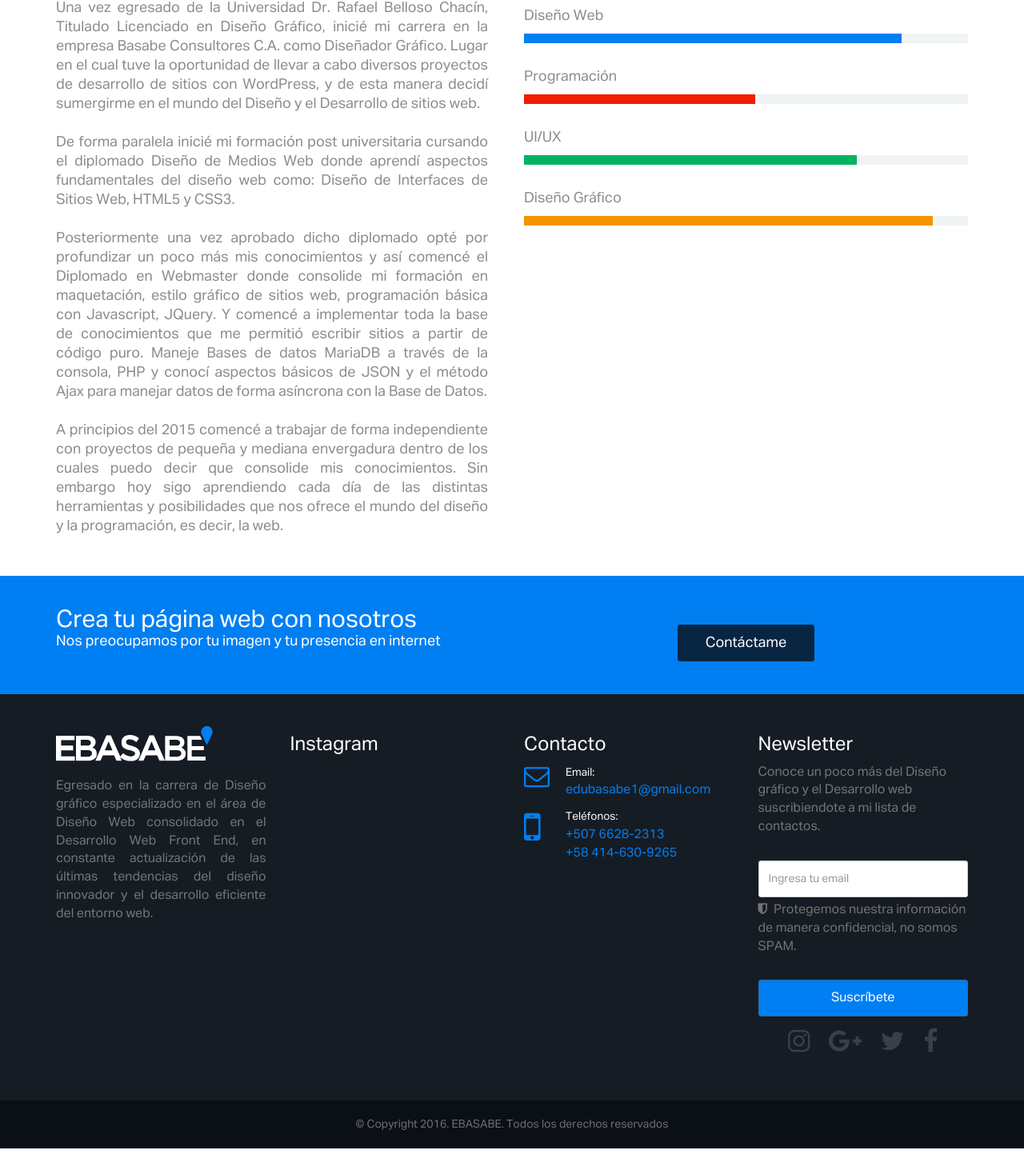
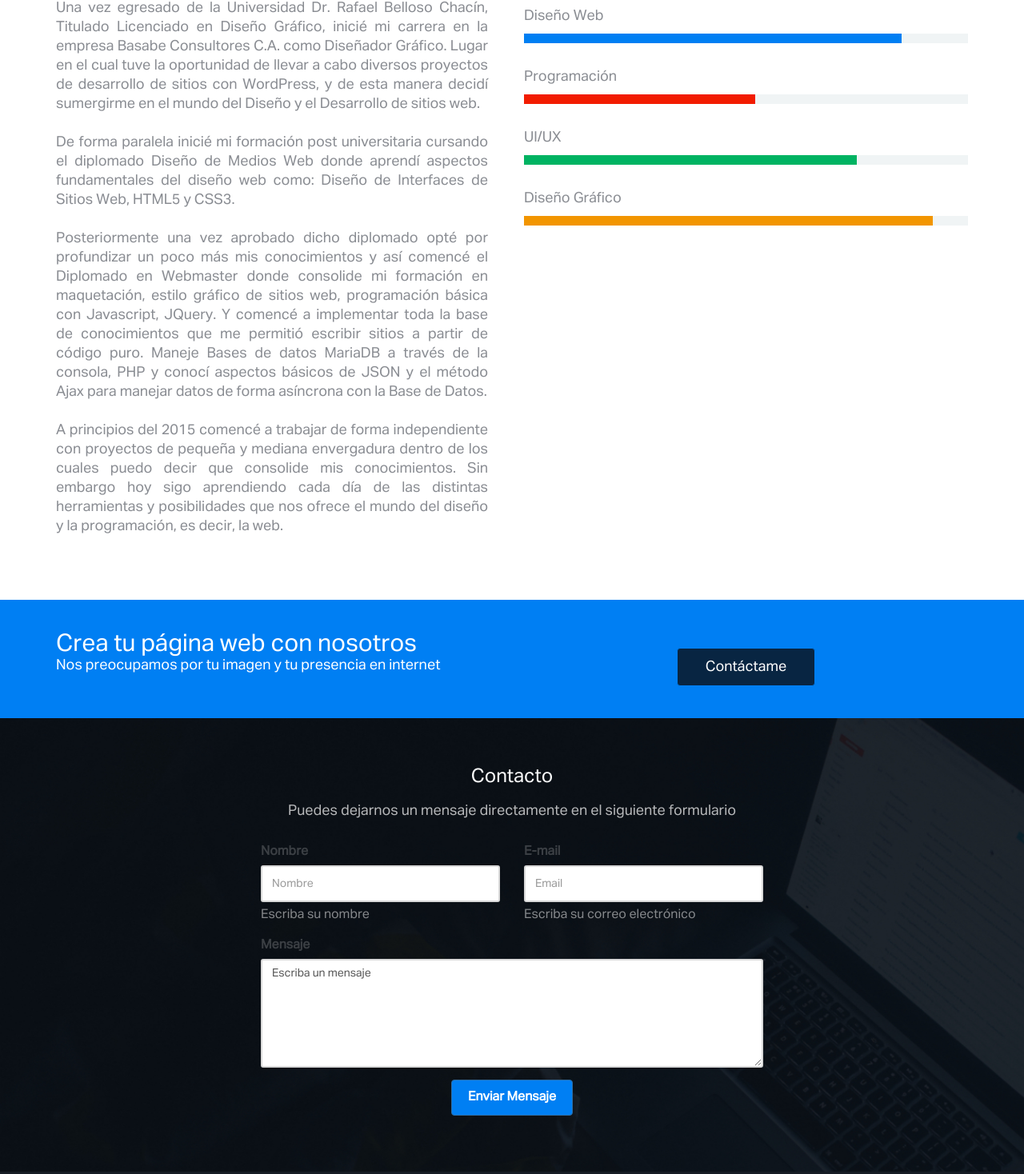
Before and after one commit to edubasabe/ebasabe-web, a website: page app/index.html in a window 1280 px wide. Shown: the part 1376-2844 px from the top of the page at 80% size. Before the commit the page ends 2812 px from the top, so only its background shows below. Drawn offline with Linux system fonts and the light colour scheme.

Commit message:
Seccion de contacto terminada

```diff
--- a/app/index.html
+++ b/app/index.html
@@ -10,29 +10,29 @@
     <meta name="robots" content="Index,Follow">
     <meta name="description" content="Diseñador Gráfico especializado en el Diseño y Desarrollo Web con más de 2 años de experiencia llevando a cabo proyectos a nivel internacional">
     <meta name="author" content="Eduardo Basabe">
-    <title>Ebasabe Design</title>
+    <title>EBasabe Design</title>
     <!-- <link rel="shortcut icon" sizes="16x16 24x24 32x32 48x48 64x64" href="./icon/favicon.ico"> -->
 
     <!-- Favicon -->
-    <link rel="shortcut icon" href="/favicon32.ico">
-    <link rel="icon" sizes="16x16 32x32 64x64" href="/favicon.ico">
-    <link rel="icon" type="image/png" sizes="196x196" href="/favicon-192.png">
-    <link rel="icon" type="image/png" sizes="160x160" href="/favicon-160.png">
-    <link rel="icon" type="image/png" sizes="96x96" href="/favicon-96.png">
-    <link rel="icon" type="image/png" sizes="64x64" href="/favicon-64.png">
-    <link rel="icon" type="image/png" sizes="32x32" href="/favicon-32.png">
-    <link rel="icon" type="image/png" sizes="16x16" href="/favicon-16.png">
-    <link rel="apple-touch-icon" href="/favicon-57.png">
-    <link rel="apple-touch-icon" sizes="114x114" href="/favicon-114.png">
-    <link rel="apple-touch-icon" sizes="72x72" href="/favicon-72.png">
-    <link rel="apple-touch-icon" sizes="144x144" href="/favicon-144.png">
-    <link rel="apple-touch-icon" sizes="60x60" href="/favicon-60.png">
-    <link rel="apple-touch-icon" sizes="120x120" href="/favicon-120.png">
-    <link rel="apple-touch-icon" sizes="76x76" href="/favicon-76.png">
-    <link rel="apple-touch-icon" sizes="152x152" href="/favicon-152.png">
-    <link rel="apple-touch-icon" sizes="180x180" href="/favicon-180.png">
+    <link rel="shortcut icon" href="favicon/favicon32.ico">
+    <link rel="icon" sizes="16x16 32x32 64x64" href="favicon/favicon.ico">
+    <link rel="icon" type="image/png" sizes="196x196" href="favicon/favicon-192.png">
+    <link rel="icon" type="image/png" sizes="160x160" href="favicon/favicon-160.png">
+    <link rel="icon" type="image/png" sizes="96x96" href="favicon/favicon-96.png">
+    <link rel="icon" type="image/png" sizes="64x64" href="favicon/favicon-64.png">
+    <link rel="icon" type="image/png" sizes="32x32" href="favicon/favicon-32.png">
+    <link rel="icon" type="image/png" sizes="16x16" href="favicon/favicon-16.png">
+    <link rel="apple-touch-icon" href="favicon/favicon-57.png">
+    <link rel="apple-touch-icon" sizes="114x114" href="favicon/favicon-114.png">
+    <link rel="apple-touch-icon" sizes="72x72" href="favicon/favicon-72.png">
+    <link rel="apple-touch-icon" sizes="144x144" href="favicon/favicon-144.png">
+    <link rel="apple-touch-icon" sizes="60x60" href="favicon/favicon-60.png">
+    <link rel="apple-touch-icon" sizes="120x120" href="favicon/favicon-120.png">
+    <link rel="apple-touch-icon" sizes="76x76" href="favicon/favicon-76.png">
+    <link rel="apple-touch-icon" sizes="152x152" href="favicon/favicon-152.png">
+    <link rel="apple-touch-icon" sizes="180x180" href="favicon/favicon-180.png">
     <meta name="msapplication-TileColor" content="#161c24">
-    <meta name="msapplication-TileImage" content="/favicon-144.png">
+    <meta name="msapplication-TileImage" content="favicon/favicon-144.png">
     <meta name="msapplication-config" content="/browserconfig.xml">
 
 
@@ -59,13 +59,16 @@
              </button>
                     <a class="navbar-brand page-scroll" href="#page-top"><span class="sr-only">EBasabe</span><img src="./images/logo/main-logo.svg" alt="EBasabe Logo" class="img-responsive"/></a>
                     <!-- <img src="<?php bloginfo('stylesheet_directory'); ?>/assets/img/LogoHeader.svg" alt=""> -->
-         </div><!-- navbar-header -->
+                </div>
+                <!-- navbar-header -->
 
                 <!-- Collect the nav links, forms, and other content for toggling -->
                 <div class="collapse navbar-collapse navbar-ex1-collapse">
                     <ul class="nav navbar-nav navbar-right">
                         <!-- Hidden li included to remove active class from about link when scrolled up past about section -->
-                          <li class="hidden"><a class="page-scroll" href="#page-top"></a></li>
+                        <li class="hidden">
+                            <a class="page-scroll" href="#page-top"></a>
+                        </li>
                         <li><a class="page-scroll" href="#about">Sobre mí</a></li>
                         <li><a class="page-scroll" href="#services">Portafolio</a></li>
                         <li><a class="page-scroll" href="#">Blog</a></li>
@@ -73,8 +76,10 @@
                     </ul>
                 </div>
                 <!-- /.navbar-collapse -->
-       </div><!-- container -->
-     </div><!-- navbar -->
+            </div>
+            <!-- container -->
+        </div>
+        <!-- navbar -->
     </nav>
     <header>
         <div class="hero" id="hero">
@@ -148,23 +153,28 @@
             <div class="row">
                 <div class="col-xs-12 col-md-6 layout--padding-right">
                     <h2>Así comenzó todo...</h2>
-            <p class="headline--lead headline--justify">
-              Una vez egresado de la Universidad Dr. Rafael Belloso Chacín, Titulado Licenciado en Diseño Gráfico, inicié mi carrera en la empresa Basabe Consultores C.A. como Diseñador Gráfico. Lugar en el cual tuve la oportunidad de llevar a cabo diversos proyectos de desarrollo de sitios con WordPress, y de esta manera decidí sumergirme en el mundo del Diseño y el Desarrollo de sitios web.
-              <br><br>
-              De forma paralela inicié mi formación post universitaria cursando el diplomado Diseño de Medios Web donde aprendí aspectos fundamentales del diseño web como: Diseño de Interfaces de Sitios Web, HTML5 y CSS3.
-              <br><br>
-              Posteriormente una vez aprobado dicho diplomado opté por profundizar un poco más mis conocimientos y así comencé el Diplomado en Webmaster donde consolide mi formación en maquetación, estilo gráfico de sitios web, programación básica con Javascript, JQuery. Y comencé a implementar toda la base de conocimientos que me permitió escribir sitios a partir de código puro. Maneje Bases de datos MariaDB a través de la consola, PHP y conocí aspectos básicos de JSON y el método Ajax para manejar datos de forma asíncrona con la Base de Datos.
-              <br><br>
-              A principios del 2015 comencé a trabajar de forma independiente con proyectos de pequeña y mediana envergadura dentro de los cuales puedo decir que consolide mis conocimientos. Sin embargo hoy sigo aprendiendo cada día de las distintas herramientas y posibilidades que nos ofrece el mundo del diseño y la programación, es decir, la web.
+                    <p class="headline--lead headline--justify sobre-mi__bio">
+                        Una vez egresado de la Universidad Dr. Rafael Belloso Chacín, Titulado Licenciado en Diseño Gráfico, inicié mi carrera en la empresa Basabe Consultores C.A. como Diseñador Gráfico. Lugar en el cual tuve la oportunidad de llevar a cabo diversos proyectos
+                        de desarrollo de sitios con WordPress, y de esta manera decidí sumergirme en el mundo del Diseño y el Desarrollo de sitios web.
+                        <br><br> De forma paralela inicié mi formación post universitaria cursando el diplomado Diseño de Medios Web donde aprendí aspectos fundamentales del diseño web como: Diseño de Interfaces de Sitios Web, HTML5 y CSS3.
+                        <br><br> Posteriormente una vez aprobado dicho diplomado opté por profundizar un poco más mis conocimientos y así comencé el Diplomado en Webmaster donde consolide mi formación en maquetación, estilo gráfico de sitios web, programación
+                        básica con Javascript, JQuery. Y comencé a implementar toda la base de conocimientos que me permitió escribir sitios a partir de código puro. Maneje Bases de datos MariaDB a través de la consola, PHP y conocí aspectos básicos de
+                        JSON y el método Ajax para manejar datos de forma asíncrona con la Base de Datos.
+                        <br><br> A principios del 2015 comencé a trabajar de forma independiente con proyectos de pequeña y mediana envergadura dentro de los cuales puedo decir que consolide mis conocimientos. Sin embargo hoy sigo aprendiendo cada día
+                        de las distintas herramientas y posibilidades que nos ofrece el mundo del diseño y la programación, es decir, la web.
                     </p>
                 </div>
                 <div class="col-xs-12 col-md-6">
                     <h2 class="page-header headline--no-margin">Habilidades</h2>
                     <ul class="list-unstyled sobre-mi__skill-list">
-              <li><p class="headline--lead sobre-mi__skill">Diseño Web</p><span class="sobre-mi__bar"></span></li>
-              <li><p class="headline--lead sobre-mi__skill">Programación</p><span class="sobre-mi__bar"></span></li>
-              <li><p class="headline--lead sobre-mi__skill">UI/UX</p><span class="sobre-mi__bar"></span></li>
-              <li><p class="headline--lead sobre-mi__skill">Diseño Gráfico</p><span class="sobre-mi__bar"></span></li>
+                        <li>
+                            <p class="headline--lead sobre-mi__skill">Diseño Web</p><span class="sobre-mi__bar"></span></li>
+                        <li>
+                            <p class="headline--lead sobre-mi__skill">Programación</p><span class="sobre-mi__bar"></span></li>
+                        <li>
+                            <p class="headline--lead sobre-mi__skill">UI/UX</p><span class="sobre-mi__bar"></span></li>
+                        <li>
+                            <p class="headline--lead sobre-mi__skill">Diseño Gráfico</p><span class="sobre-mi__bar"></span></li>
                     </ul>
                 </div>
             </div>
@@ -180,6 +190,56 @@
                 </div>
                 <div class="col-xs-12 col-sm-6">
                     <button type="button" class="btn btn-navy btn-navy--big center-block">Contáctame</button>
+                </div>
+            </div>
+        </div>
+    </section>
+
+
+    <section class="contacto-section section--padding">
+        <div class="container">
+            <div class="row">
+                <div class="col-xs-12">
+                    <h2 class="headline text-center headline--white">Contacto</h2>
+                    <h3 class="headline headline--subtitle text-center headline--white-70">Puedes dejarnos un mensaje directamente en el siguiente formulario</h3>
+                </div>
+            </div>
+            <div class="row">
+                <div class="col-xs-12">
+
+                    <form class="contacto-section__form">
+                        <div class="row">
+                            <div class="col-sm-6">
+                                <!-- Text input-->
+                                <div class="form-group">
+                                    <label class="control-label" for="name">Nombre</label>
+                                        <input id="name" name="name" type="text" placeholder="Nombre" class="form-control input-md">
+                                        <span class="help-block">Escriba su nombre</span>
+                                </div>
+                            </div><!-- col-sm-6 -->
+
+                            <div class="col-sm-6">
+                                <!-- Text input-->
+                                <div class="form-group">
+                                    <label class="control-label" for="email">E-mail</label>
+                                        <input id="email" name="email" type="email" placeholder="Email" class="form-control input-md" required="">
+                                        <span class="help-block">Escriba su correo electrónico</span>
+                                </div>
+                            </div><!-- /col-sm-6 -->
+                        </div><!-- /row -->
+
+                        <div class="row">
+                            <div class="col-xs-12">
+                                <!-- Textarea -->
+                                <div class="form-group">
+                                    <label class="control-label" for="mensaje">Mensaje</label>
+                                        <textarea class="form-control" id="mensaje" name="mensaje" rows="6">Escriba un mensaje</textarea>
+                                </div>
+                                <input type="submit" name="" value="Enviar Mensaje" class="btn btn-primary center-block hero__btn">
+                            </div><!-- /col-xs-12 -->
+                        </div><!-- /row -->
+                    </form>
+
                 </div>
             </div>
         </div>
--- a/app/scss/main.scss
+++ b/app/scss/main.scss
@@ -13,4 +13,5 @@
 @import './modules/_headline';
 @import './modules/_sobre-mi';
 @import './modules/_accent-section';
+@import './modules/_contacto';
 @import './modules/_footer';
--- a/app/scss/modules/_btn.scss
+++ b/app/scss/modules/_btn.scss
@@ -19,6 +19,12 @@
       background-color: $azul;
       color: $blanco;
       transition: background-color .3s ease-out;
+    }
+
+    &:active,
+    &:focus,
+    &:visited {
+      color: $blanco;
     }
   }
 
--- /dev/null
+++ b/app/scss/modules/_contacto.scss
@@ -0,0 +1,34 @@
+.contacto-section {
+  background: rgba($navy-black, .8) url('../images/contacto/contacto-bg.jpg') no-repeat;
+  background-size: cover;
+
+.headline--subtitle {
+  margin-bottom: 3rem;
+}
+
+ &__form {
+   margin: auto;
+   max-width: 628px;
+
+   label {
+     color: rgba($blanco, .2);
+     font-family: $aktiv;
+   }
+
+   .help-block {
+     color: rgba($blanco, .5);
+     font-family: $aktiv;
+   }
+
+    .hero__btn {
+      font-weight: bold;
+    }
+
+    .form-control {
+      border: .2rem solid #d9d9d9;
+      box-shadow: none;
+    }
+
+ }
+
+}
--- a/app/scss/modules/_headline.scss
+++ b/app/scss/modules/_headline.scss
@@ -3,14 +3,27 @@
   font-family: $aktiv;
   font-size: 2.4rem;
 
+  &--title {
+    font-size: 3.4rem;
+
+    @include xxs-device {
+      text-align: center;
+    }
+
+    @include sm-device {
+      text-align: left;
+    }
+  }
+
   &--subtitle {
     color: rgba($navy-iconos, .8);
     font-size: 1.8rem;
+
+    @include xxs-device {
+      text-align: center;
+    }
   }
 
-  &--title {
-    font-size: 3.4rem;
-  }
 
   &--lead {
     color: rgba($navy-iconos, .6);
@@ -26,4 +39,12 @@
     margin: 0;
   }
 
+  &--white {
+    color: $blanco;
+  }
+
+  &--white-70 {
+    color: rgba($blanco, .7);
+  }
+
 }
--- a/app/scss/modules/_sobre-mi.scss
+++ b/app/scss/modules/_sobre-mi.scss
@@ -78,4 +78,11 @@
         height: 1.2rem;
         width: 100%;
     }
+
+    &__bio {
+        margin-bottom: 3rem;
+        @include xxs-device {
+            margin-bottom: 4rem;
+        }
+    }
 }
--- a/app/scss/modules/base/_layout.scss
+++ b/app/scss/modules/base/_layout.scss
@@ -1,8 +1,14 @@
 .layout {
   &--padding-right {
-    padding-right: 30px;
+
+    @include xxs-device {
+      padding-right: auto;
+    }
+
+    @include sm-device {
+      padding-right: 30px;
+    }
+
   }
-  @include xxs-device {
-    padding-right: auto;
-  }
+
 }
```
Also changed, not shown: app/css/main.css, app/images/contacto/contacto-bg.jpg (added), app/images/contacto/contacto-bg.png (added), 2 other files. Lines whose indentation alone changed are shown as unchanged.
